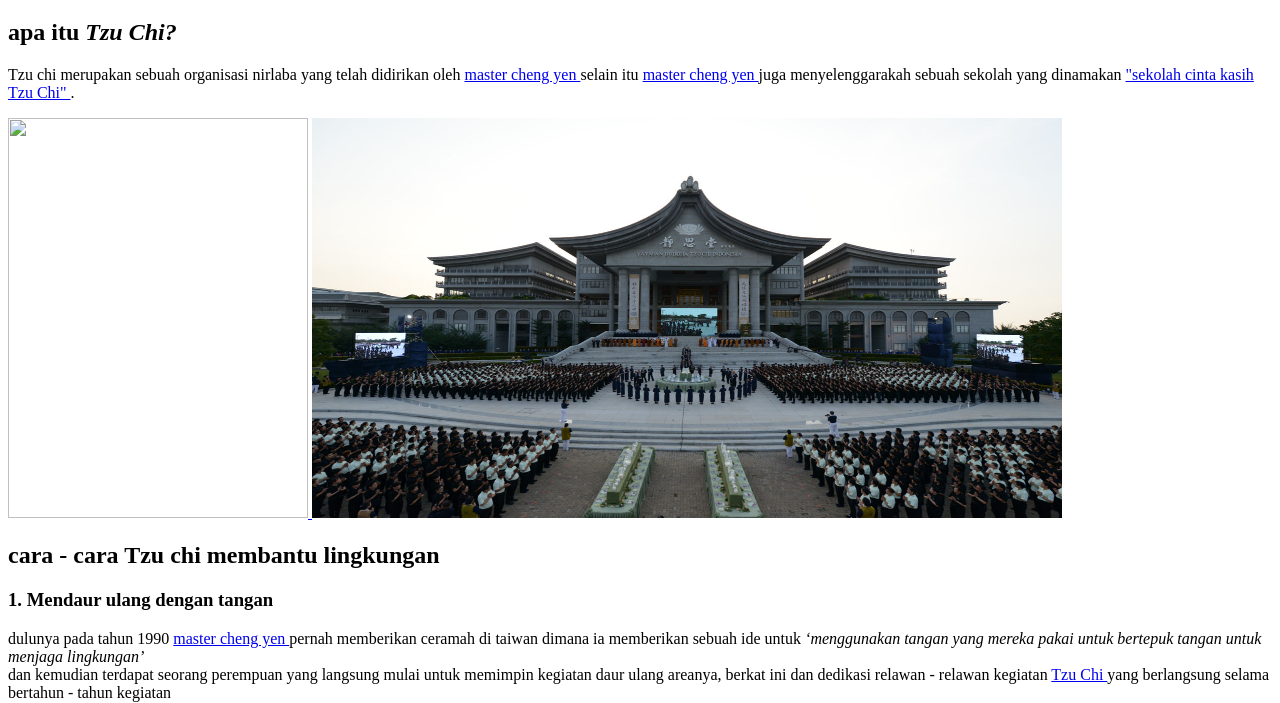
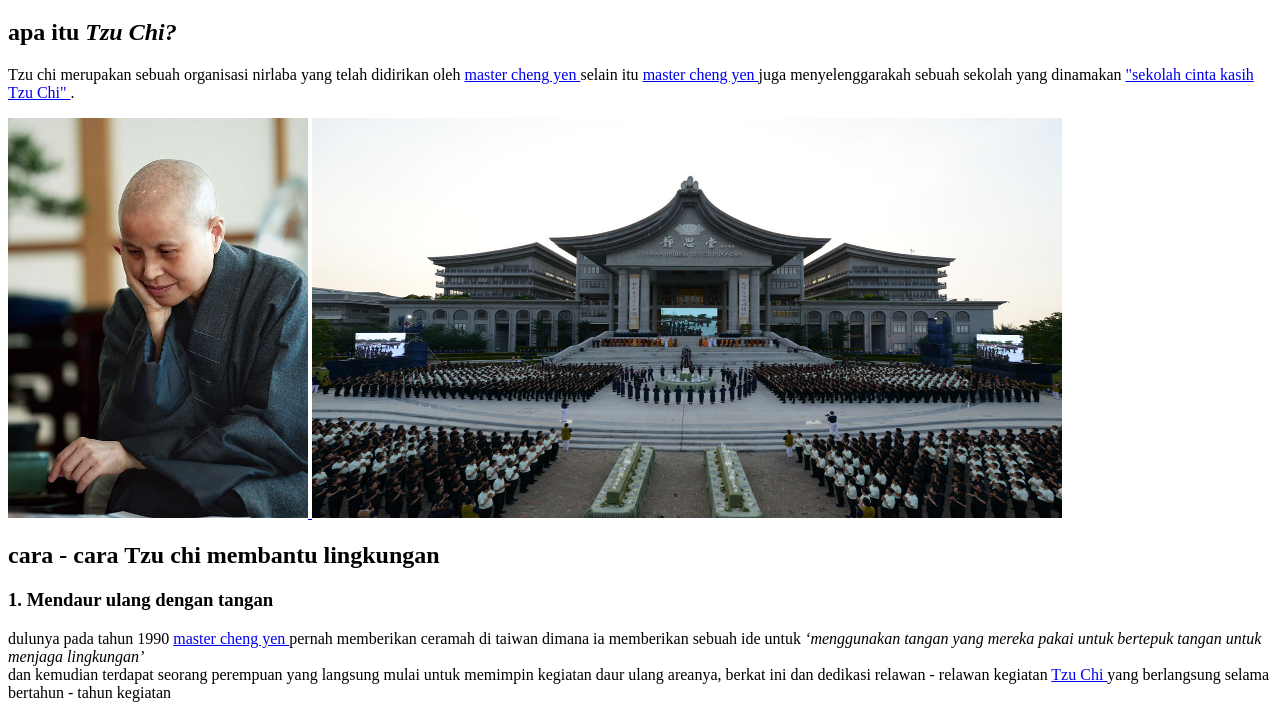
Before and after one commit to killerb153/burger, a plain HTML site: page index.html in a window 1280 px wide. Shown: the part 47-750 px from the top of the page. Drawn offline with Linux system fonts and the light colour scheme; files whose address does not match are found by name.

Commit message:
Update index.html

```diff
--- a/index.html
+++ b/index.html
@@ -22,7 +22,7 @@
             </p>
 
             <a href="https://www.tzuchi.or.id/tentang-kami/master-cheng-yen/2" target="_blank">
-                <img src="image for codings/master.jpg" width="300" height="400">
+                <img src="images/master.jpg" width="300" height="400">
             </a>
 
             <a href="https://cintakasihtzuchi.sch.id/" target="_blank">
```
